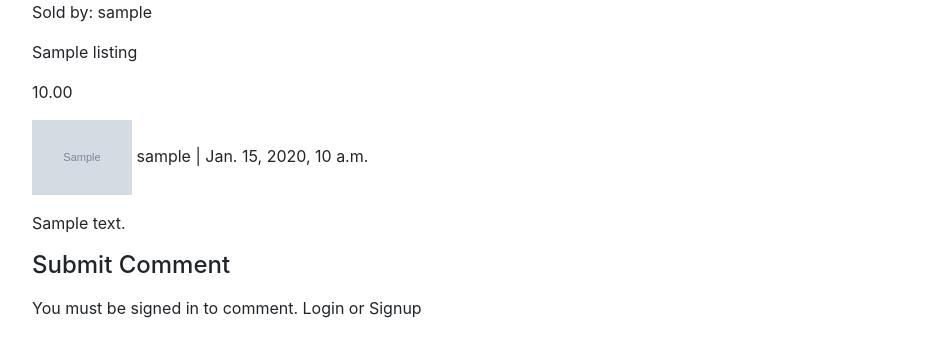
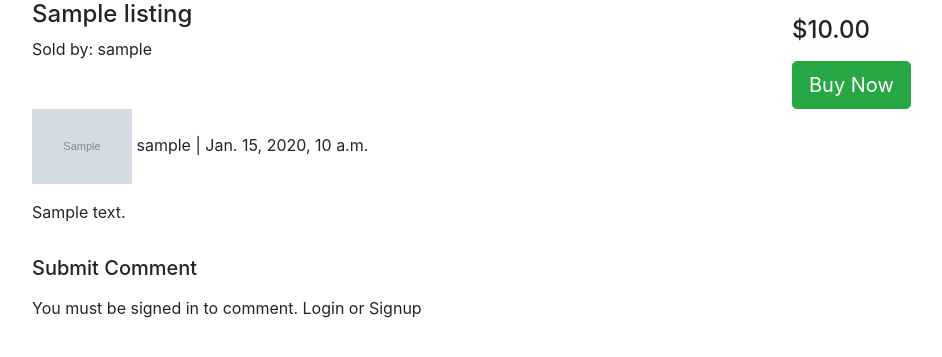
Before and after one commit to jeffreytu/drg-market, a Django app: page /product/listing/1/ in a window 1280 px wide. Shown: the part 56-413 px from the top of the page, without its empty margins (53-995 px from the left). Run offline with Django 3.2, Linux system fonts and the light colour scheme; tables that the repository leaves empty hold one stand-in row (Sample ...); some libraries are stand-ins or nearby versions.

Commit message:
add buy listing view with user address

```diff
--- a/store/templates/product_listing.html
+++ b/store/templates/product_listing.html
@@ -3,14 +3,23 @@
 
 {% block content %}
 
+    <div class="row">
+        <div class="col-sm-8">
+            <h4>{{listing.title}}</h4>
             <p>Sold by: {{listing.seller}}
                 {% if user.id == listing.seller.id %}
                     <span> | <a href="{% url 'edit-listing' listing.id %}">Edit this listing</a></span>
                 {% endif %}
             </p>
-    <p>{{listing.title}}</p>
-    <p>{{listing.price}}</p>
+        </div>
+        <div class="col-sm-4">
+            <p><h4>${{listing.price}}</h4></p>
+            <div><a href="{% url 'buy-listing' listing.id %}"><button class="btn btn-success btn-lg">Buy Now</button></a></div>
+        </div>
+    </div>
 
+    <div class="row">
+        <div class="col-sm">
             {% if gallery %}
                 <p>
                 {% for imagelist in gallery %}
@@ -25,8 +34,10 @@
                 {{ comment.author }} | {{ comment.created_on }}
                 <p>{{ comment.body | linebreaks }}</p>
             {% endfor %}
+        </div>
+    </div>
 
-    <p><h4>Submit Comment</h4></p>
+    <p><h5>Submit Comment</h5></p>
     {% if user.is_authenticated %}
     <form method="post" style="margin-top: 1.3em;">
         {{ form.as_p }}
--- a/store/views.py
+++ b/store/views.py
@@ -1,5 +1,6 @@
 from django.shortcuts import render, redirect
 from .models import Product, Listing, Comment, CustomUser, Gallery
+from users.models import UserAddress
 from .forms import CreateListingForm, CommentForm
 from django.forms import ModelForm, ValidationError
 from django.http import HttpResponseRedirect
@@ -104,10 +105,13 @@ def deleteListing(request, listing_id):
     return render(request, 'product_listing_delete.html', context)
 
 def buyListing(request, listing_id):
+    user = request.user
     listing = Listing.objects.get(id=listing_id)
     gallery = Gallery.objects.filter(listing=listing_id)
+    user_address = UserAddress.objects.get(user__id=user.id)
     context = {
         'listing': listing,
         'gallery': gallery,
+        'user_address': user_address
     }
     return render(request, 'buy-listing.html', context)
```
Also changed, not shown: store/templates/buy-listing.html (+9 -2 lines). Lines whose indentation alone changed are shown as unchanged.
